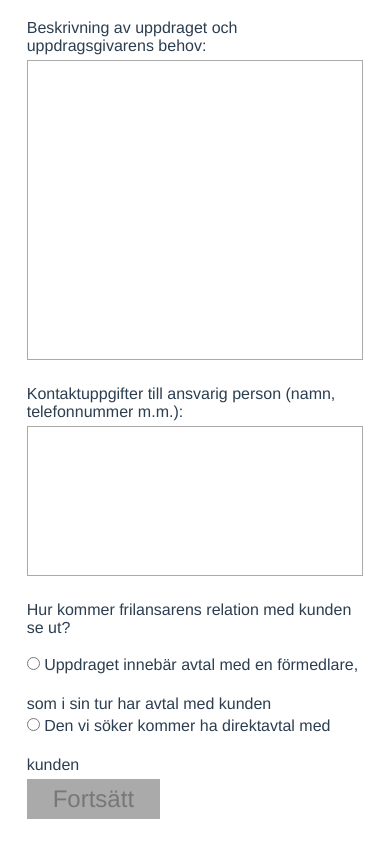
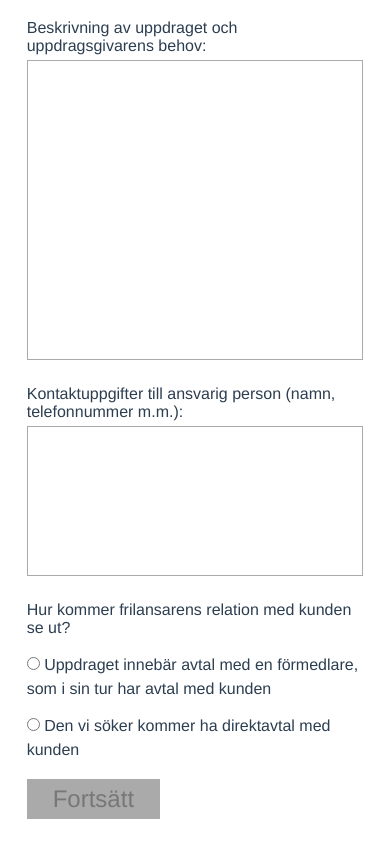
Before and after one commit to frilansaresverige/uppdrag-integration, a Vue app in the folder frontend/: page / in a window 390 px wide. Shown: the part 446-1290 px from the top of the page. Built offline with nearby package versions, Linux system fonts and the light colour scheme.

Commit message:
Förbättrad CSS för radioknappar (#8)

```diff
--- a/frontend/src/App.vue
+++ b/frontend/src/App.vue
@@ -136,5 +136,13 @@ textarea:focus-visible {
     flex-shrink: 0;
     padding: 0;
   }
+
+  label.radio {
+    margin-bottom: 15px;
+  }
+
+  label.radio input {
+    margin-bottom: 10px;
+  }
 }
 </style>
```
